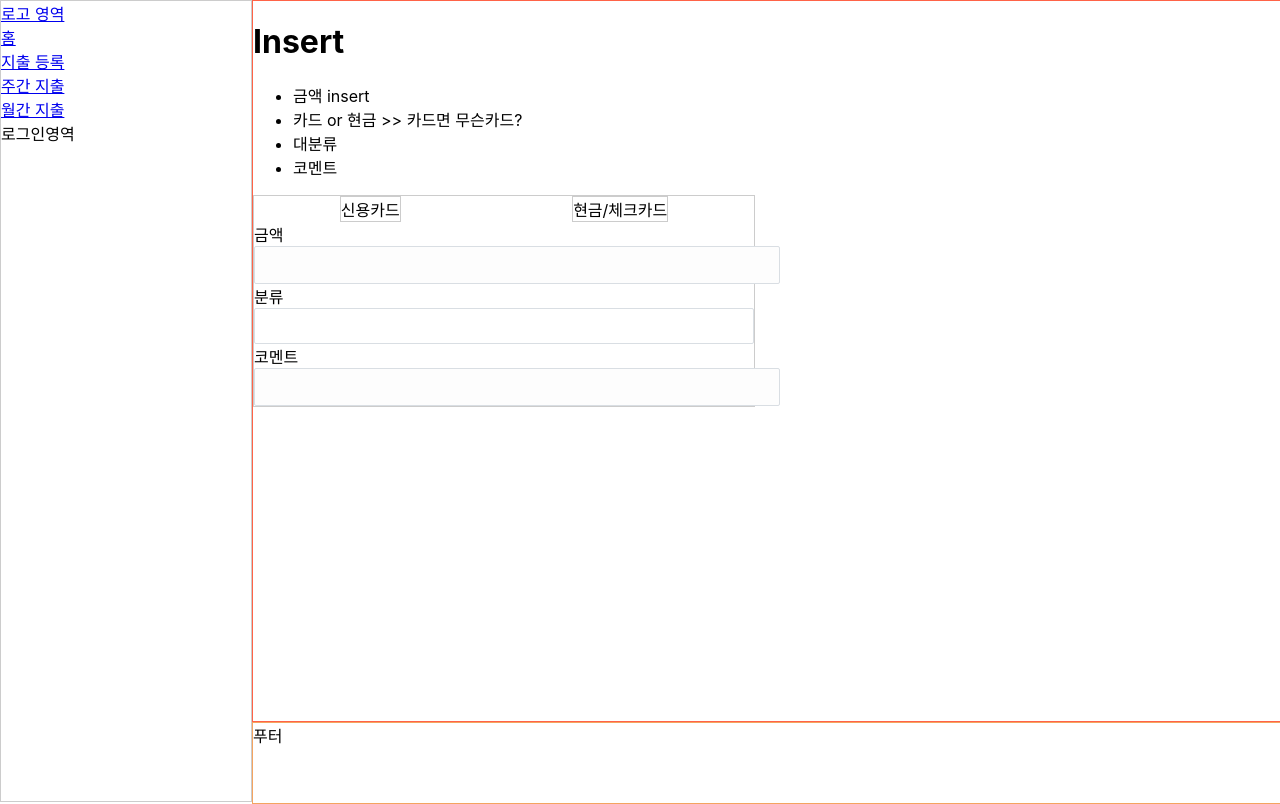
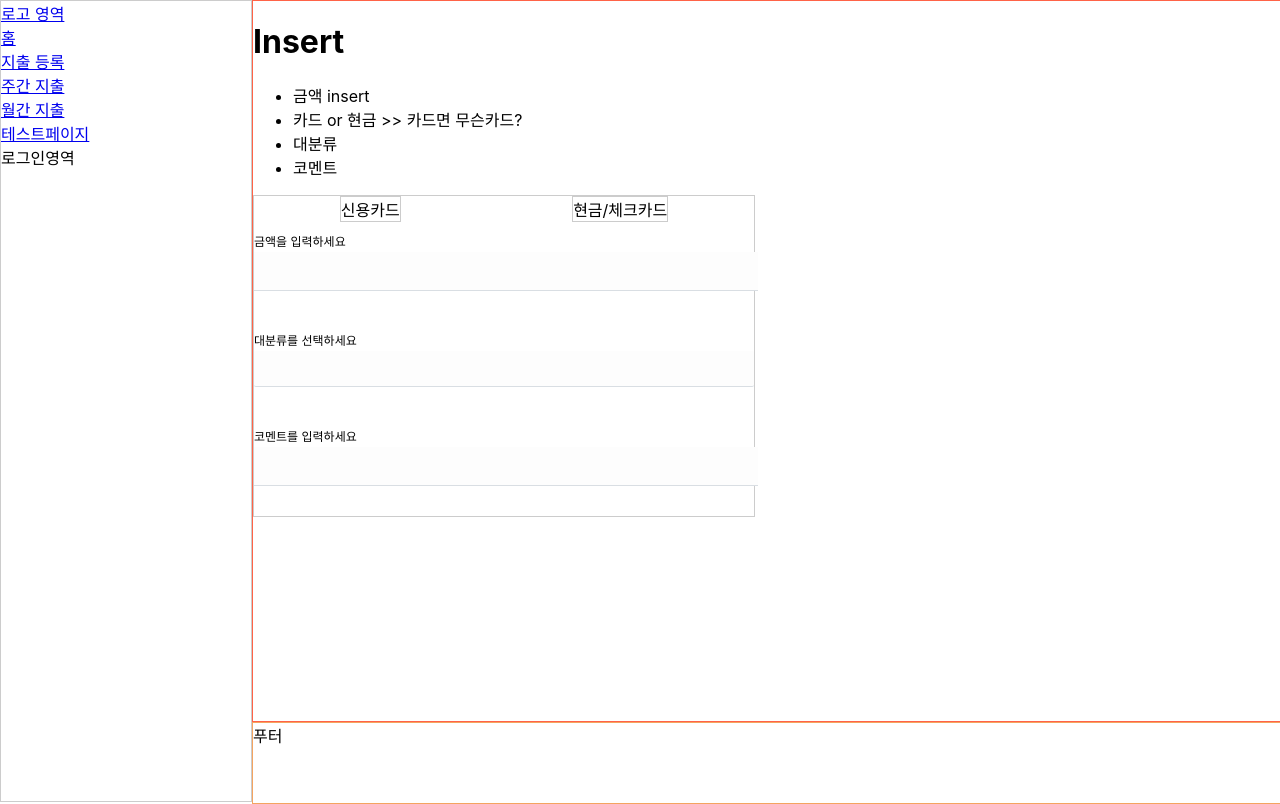
Before and after one commit to lss7612/household, a React (Create React App) app in the folder front/: page /insert in a window 1280 px wide. Built offline with nearby package versions, Linux system fonts and the light colour scheme.

Commit message:
0310 css 작업중

```diff
--- a/front/src/App.css
+++ b/front/src/App.css
@@ -42,34 +42,3 @@
   --f_regular: 300;
   --f_bold: 500;
 }
-
-select {
-  -webkit-appearance: none;
-  -moz-appearance: none;
-  appearance: none;
-  padding: 0 36px 0 12px;
-  width: 100%;
-  height: 36px;
-  line-height: 36px;
-  font-size: 13px;
-  background-color: var(--input_back);
-  border-radius: 2px;
-  border: 1px solid var(--input_border);
-  /* background: url(../images/svgs/arrow_down.svg) no-repeat calc(100% - 12px)
-    center / 16px 16px; */
-  background-color: #fff;
-}
-input {
-  -webkit-appearance: none;
-}
-input[type="text"],
-input[type="number"] {
-  padding: 0 12px;
-  width: 100%;
-  height: 36px;
-  line-height: 36px;
-  background-color: var(--input_back);
-  border-radius: 2px;
-  border: 1px solid var(--input_border);
-  text-overflow: ellipsis;
-}
--- a/front/src/module/Article.js
+++ b/front/src/module/Article.js
@@ -4,6 +4,7 @@ import Insert from "../routes/Insert";
 import Default from "../routes/Default";
 import Monthly from "../routes/Monthly";
 import Weekly from "../routes/Weekly";
+import Test from "./Test";
 function Article() {
   return (
     <div className="right_wrapper">
@@ -13,6 +14,7 @@ function Article() {
           <Route path="/insert" element={<Insert />}></Route>
           <Route path="/weekly" element={<Weekly />}></Route>
           <Route path="/monthly" element={<Monthly />}></Route>
+          <Route path="/test" element={<Test />}></Route>
         </Routes>
       </Router>
       <div className="footer">푸터</div>
--- a/front/src/module/InsertCard.js
+++ b/front/src/module/InsertCard.js
@@ -1,5 +1,6 @@
 import { useState } from "react";
 import "./css/InsertCard.css";
+import "./css/Form.css";
 function InsertCard() {
   //TOTO  카테고르 기져오기 필요함!
   const [category, setCategory] = useState(new Array());
@@ -23,18 +24,20 @@ function InsertCard() {
         </span>
       </div>
       <div className="input_area">
-        <label htmlFor="spend">금액</label>
         <input type="number" id="spend" />
+        <label htmlFor="spend" required>
+          금액을 입력하세요
+        </label>
       </div>
       {isCard ? <CardInput /> : null}
       <div className="input_area">
-        <label htmlFor="category">분류</label>
         <select></select>
         <datalist></datalist>
+        <label htmlFor="category">대분류를 선택하세요</label>
       </div>
       <div className="input_area">
-        <label htmlFor="comment">코멘트</label>
         <input type="text" />
+        <label htmlFor="comment">코멘트를 입력하세요</label>
       </div>
     </div>
   );
@@ -43,8 +46,8 @@ function InsertCard() {
 function CardInput() {
   return (
     <div className="input_area">
-      <label htmlFor="spend">카드</label>
       <select></select>
+      <label htmlFor="spend">사용한 카드를 선택하세요</label>
     </div>
   );
 }
--- a/front/src/module/Nav.js
+++ b/front/src/module/Nav.js
@@ -18,6 +18,9 @@ function Nav() {
         <div className="menu">
           <a href="/monthly">월간 지출</a>
         </div>
+        <div>
+          <a href="/test">테스트페이지</a>
+        </div>
       </div>
       <div className="login_area">로그인영역</div>
     </div>
--- a/front/src/module/Test.js
+++ b/front/src/module/Test.js
@@ -1,25 +1,10 @@
 import { useEffect, useState } from "react";
-
+import "./css/Test.css";
 function Test() {
-  function getList() {
-    fetch("/test")
-      .then((response) => response.json())
-      .then((json) => {
-        console.log(json);
-        setList(json);
-      });
-  }
-  const [list, setList] = useState(new Array());
-  useEffect(() => {
-    getList();
-  }, []);
   return (
-    <div>
-      <ul>
-        {list.map((item, idx) => {
-          return <li key={idx}>{item}</li>;
-        })}
-      </ul>
+    <div className="test_form">
+      <input id="test_input" type="text" />
+      <label htmlFor="test_input">테스트</label>
     </div>
   );
 }
--- /dev/null
+++ b/front/src/module/css/Form.css
@@ -0,0 +1,53 @@
+/* 폼관련 */
+select {
+  -webkit-appearance: none;
+  -moz-appearance: none;
+  appearance: none;
+  padding: 0 36px 0 12px;
+  width: 100%;
+  height: 36px;
+  line-height: 36px;
+  font-size: 13px;
+  background-color: var(--input_back);
+  border-radius: 2px;
+  border: 1px solid var(--input_border);
+  /* background: url(../images/svgs/arrow_down.svg) no-repeat calc(100% - 12px)
+    center / 16px 16px; */
+  background-color: #fff;
+}
+
+input {
+  -webkit-appearance: none;
+}
+.input_area {
+  position: relative;
+}
+.input_area input[type="text"],
+.input_area input[type="number"],
+.input_area select {
+  margin: 30px 0px;
+  /* padding: 0 12px; */
+  width: 100%;
+  height: 36px;
+  line-height: 36px;
+  background-color: var(--input_back);
+  border: 0px;
+  border-bottom: 1px solid var(--input_border);
+  text-overflow: ellipsis;
+}
+.input_area label {
+  position: absolute;
+  top: 40px;
+  left: 0;
+  transition: 0.5s;
+  font-size: 15px;
+}
+.input_area input:focus ~ label,
+.input_area select:focus ~ label,
+.input_area input:valid ~ label,
+.input_area select:valid ~ label {
+  position: absolute;
+  top: 10px;
+  left: 0px;
+  font-size: 12px;
+}
--- /dev/null
+++ b/front/src/module/css/Test.css
@@ -0,0 +1,18 @@
+.test_form {
+  margin: 50px;
+  position: relative;
+}
+
+.test_form label {
+  position: absolute;
+  top: 0;
+  left: 0;
+  transition: 0.5s;
+}
+
+.test_form input:focus ~ label {
+  top: -20px;
+  left: 0;
+  color: blue;
+  font-size: 10px;
+}
```
